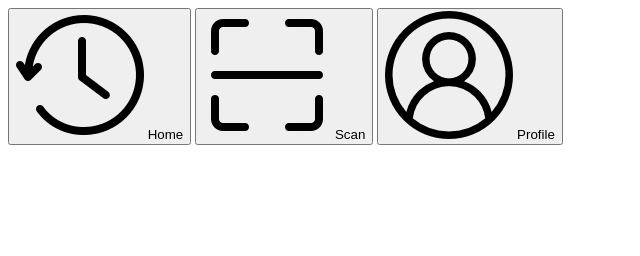
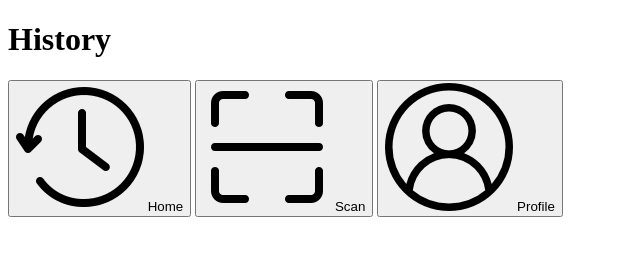
Before and after one commit to shinyoungyou/2800-202510-DTC11, a plain HTML site: page frontend/home_page.html in a window 1280 px wide. Shown: the whole page, without its empty margins (0-640 px from the left). Drawn offline with Linux system fonts and the light colour scheme.

Commit message:
Home page in progress

```diff
--- a/frontend/home_page.html
+++ b/frontend/home_page.html
@@ -4,9 +4,12 @@
     <meta charset="UTF-8">
     <meta name="viewport" content="width=device-width, initial-scale=1.0">
     <title>document</title>
+
 </head>
 <body>
-    <nav class="h-16 bg-white flex justify-around items-center text-black">
+    <i class="fas fa-trash-alt"></i>
+    <h1>History</h1>
+    <nav class="h-16 bg-white flex justify-center items-center text-black">
         <button class="flex flex-col items-center text-gray-500">
             <img src="icons/history-outlined.png" alt="home" class="w-6 h-6 mb-1 object-contain" />
             <span class="text-xs">Home</span>
```
